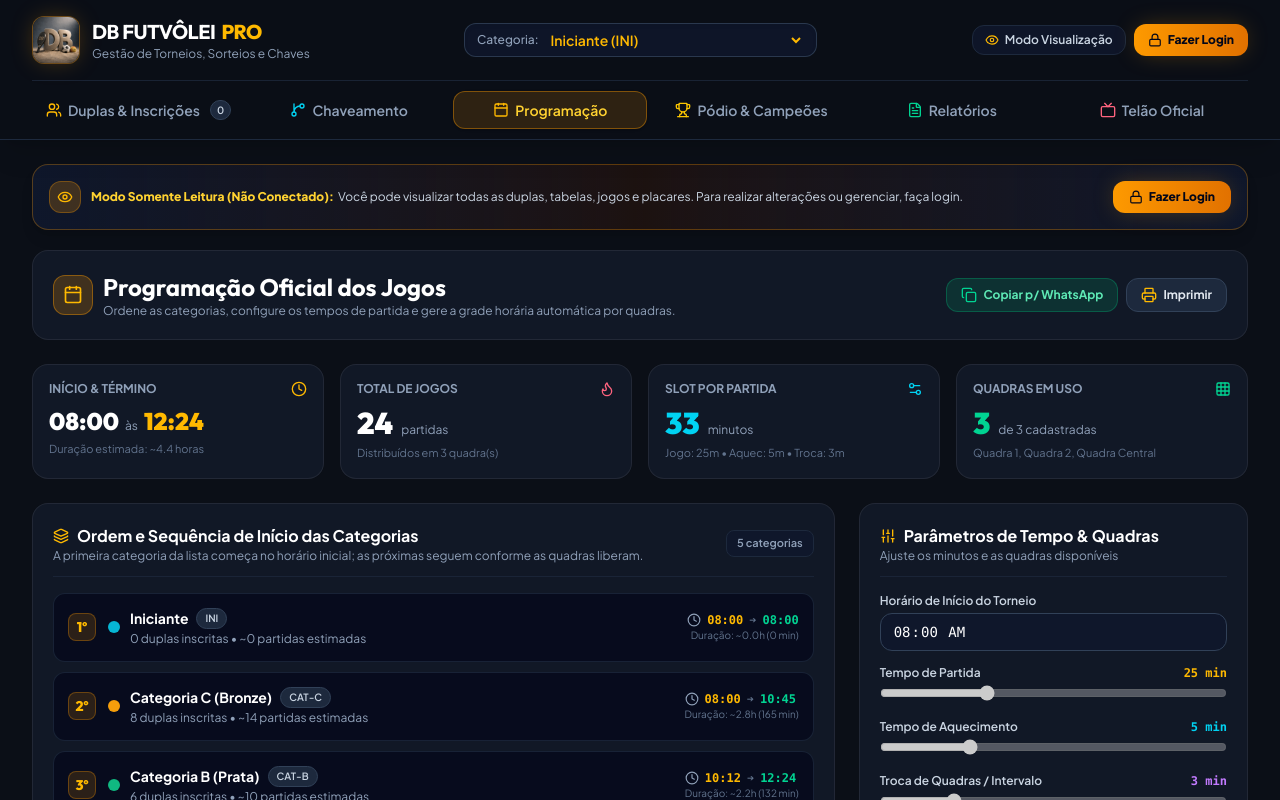
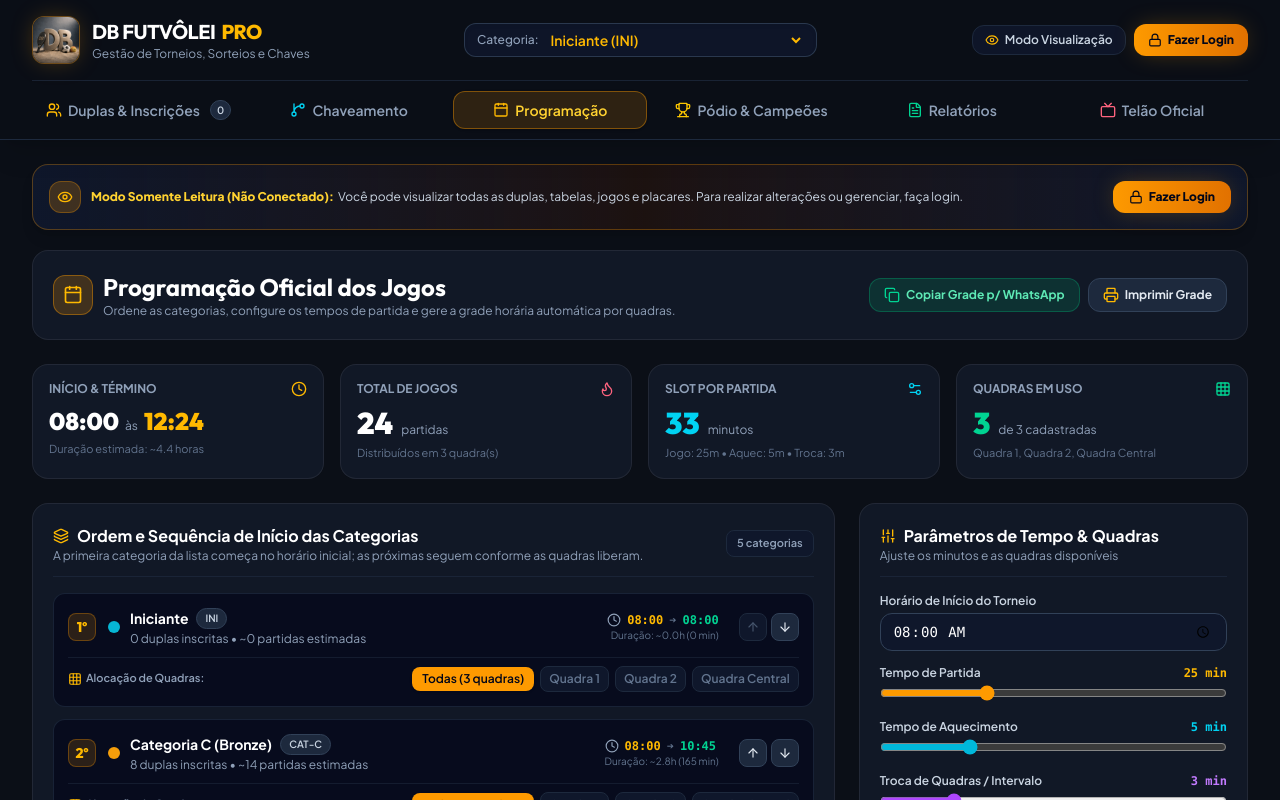
Before and after one commit to daniel1alexandre/Antigravity, a React (Vite) app: page / in a window 1280 px wide. Both pictures are taken after a click on the button "Programação". Shown: the top 800 px of the page. Built offline with nearby package versions, Linux system fonts and the light colour scheme.

Commit message:
feat: restringir impressao e whatsapp a grade de horarios e adicionar alocacao de quadras por categoria

```diff
--- a/src/components/ScheduleManager.jsx
+++ b/src/components/ScheduleManager.jsx
@@ -57,6 +57,11 @@ export default function ScheduleManager({
   const [lunchStart, setLunchStart] = useState(savedConfig.lunchBreak?.startTime || '12:30');
   const [lunchDuration, setLunchDuration] = useState(savedConfig.lunchBreak?.duration || 45);
 
+  // Category Court Configuration: { [catId]: 'ALL' | [courtId, ...] }
+  const [categoryCourtsConfig, setCategoryCourtsConfig] = useState(
+    savedConfig.categoryCourtsConfig || {}
+  );
+
   // Category Order state
   const [categoryOrder, setCategoryOrder] = useState(() => {
     if (savedConfig.categoryOrder && Array.isArray(savedConfig.categoryOrder)) {
@@ -86,7 +91,6 @@ export default function ScheduleManager({
 
   // Handle reorder categories
   const moveCategory = (index, direction) => {
-    if (isReadOnly) return;
     const targetIndex = index + direction;
     if (targetIndex < 0 || targetIndex >= categoryOrder.length) return;
     const newOrder = [...categoryOrder];
@@ -96,9 +100,44 @@ export default function ScheduleManager({
     setCategoryOrder(newOrder);
   };
 
+  // Toggle category court restriction
+  const handleSetCategoryCourts = (catId, mode) => {
+    setCategoryCourtsConfig(prev => ({
+      ...prev,
+      [catId]: mode // 'ALL' or array
+    }));
+  };
+
+  const handleToggleCategoryCourt = (catId, courtId) => {
+    setCategoryCourtsConfig(prev => {
+      const current = prev[catId];
+      let updated;
+      if (!current || current === 'ALL') {
+        updated = [courtId];
+      } else if (Array.isArray(current)) {
+        if (current.includes(courtId)) {
+          updated = current.filter(id => id !== courtId);
+          if (updated.length === 0) {
+            updated = 'ALL';
+          }
+        } else {
+          updated = [...current, courtId];
+          if (updated.length >= activeCourts.length) {
+            updated = 'ALL';
+          }
+        }
+      } else {
+        updated = [courtId];
+      }
+      return {
+        ...prev,
+        [catId]: updated
+      };
+    });
+  };
+
   // Toggle court selection
   const toggleCourt = (courtId) => {
-    if (isReadOnly) return;
     setSelectedCourtIds(prev => {
       if (prev.includes(courtId)) {
         if (prev.length <= 1) {
@@ -122,6 +161,7 @@ export default function ScheduleManager({
       courtSwitchDuration: Number(courtSwitchDuration),
       selectedCourtIds,
       categoryOrder,
+      categoryCourtsConfig,
       lunchBreak: {
         enabled: lunchEnabled,
         startTime: lunchStart,
@@ -260,16 +300,34 @@ export default function ScheduleManager({
 
       const catStartMinutes = Math.min(...courtNextFreeTime);
 
-      // Schedule each match across available courts
+      // Determine allowed courts for this category
+      const catCourts = categoryCourtsConfig[cat.id];
+      let allowedCourtIndices = [];
+
+      if (!catCourts || catCourts === 'ALL') {
+        // All active courts without restriction
+        allowedCourtIndices = activeCourts.map((_, idx) => idx);
+      } else if (Array.isArray(catCourts) && catCourts.length > 0) {
+        allowedCourtIndices = activeCourts
+          .map((c, idx) => (catCourts.includes(c.id) ? idx : -1))
+          .filter(idx => idx !== -1);
+      }
+
+      if (allowedCourtIndices.length === 0) {
+        allowedCourtIndices = activeCourts.map((_, idx) => idx);
+      }
+
+      // Schedule each match across available courts respecting category restrictions
       catMatchesList.forEach((item) => {
-        // Find court that is free earliest
-        let chosenCourtIndex = 0;
-        let earliestFree = courtNextFreeTime[0];
+        // Find court that is free earliest AMONG the allowed courts for this category
+        let chosenCourtIndex = allowedCourtIndices[0];
+        let earliestFree = courtNextFreeTime[chosenCourtIndex];
 
-        for (let c = 1; c < courtsCount; c++) {
-          if (courtNextFreeTime[c] < earliestFree) {
-            earliestFree = courtNextFreeTime[c];
-            chosenCourtIndex = c;
+        for (let i = 1; i < allowedCourtIndices.length; i++) {
+          const cIdx = allowedCourtIndices[i];
+          if (courtNextFreeTime[cIdx] < earliestFree) {
+            earliestFree = courtNextFreeTime[cIdx];
+            chosenCourtIndex = cIdx;
           }
         }
 
@@ -380,21 +438,19 @@ export default function ScheduleManager({
     window.print();
   };
 
-  // Copy schedule as plain text for WhatsApp
+  // Copy schedule as plain text for WhatsApp - APENAS A PARTE DA GRADE DE HORÁRIOS
   const handleCopyScheduleText = () => {
-    let text = `📅 *PROGRAMAÇÃO OFICIAL - ${eventInfo?.name || 'TORNEIO DE FUTVÔLEI'}*\n`;
-    text += `⏰ Início: ${overallStats.tournamentStartTime} | Término Previsto: ${overallStats.tournamentEndTime}\n`;
-    text += `🏟️ Quadras em Uso: ${overallStats.courtsUsed} | Duração por Jogo: ${overallStats.slotPerGameMinutes} min\n\n`;
+    if (filteredMatches.length === 0) {
+      alert('Nenhum jogo na grade para copiar.');
+      return;
+    }
 
-    text += `📋 *ORDEM DAS CATEGORIAS:*\n`;
-    categorySummaries.forEach((s, idx) => {
-      text += `${idx + 1}. *${s.category.name}* (${s.teamsCount} duplas - ${s.matchesCount} jogos) ➔ ${s.startTimeFormatted} às ${s.endTimeFormatted}\n`;
-    });
+    let text = `📅 *GRADE DE HORÁRIOS - ${eventInfo?.name || 'TORNEIO DE FUTVÔLEI'}*\n`;
+    text += `⏰ Início: ${overallStats.tournamentStartTime} | Término Previsto: ${overallStats.tournamentEndTime}\n\n`;
 
-    text += `\n🎾 *GRADE DE JOGOS:*\n`;
-    scheduledMatches.forEach((m) => {
-      text += `⏱️ ${m.timeFormatted} | ${m.court.name} | [${m.category.shortName}] ${m.roundName}\n`;
-      text += `   👉 ${m.team1Name} vs ${m.team2Name}\n\n`;
+    filteredMatches.forEach((m) => {
+      text += `⏱️ *${m.timeFormatted}* | 🏟️ *${m.court.name}* | [${m.category.shortName}] ${m.roundName}\n`;
+      text += `👉 *${m.team1Name}* vs *${m.team2Name}*\n\n`;
     });
 
     navigator.clipboard.writeText(text).then(() => {
@@ -407,7 +463,7 @@ export default function ScheduleManager({
     <div className="space-y-6">
 
       {/* Top Header & Action Controls */}
-      <div className="flex flex-col md:flex-row md:items-center justify-between gap-4 glass-panel p-5 rounded-2xl border border-slate-800">
+      <div className="schedule-header-section flex flex-col md:flex-row md:items-center justify-between gap-4 glass-panel p-5 rounded-2xl border border-slate-800">
         <div>
           <div className="flex items-center gap-2.5">
             <div className="w-10 h-10 rounded-xl bg-amber-500/20 border border-amber-500/40 flex items-center justify-center text-amber-400">
@@ -424,25 +480,25 @@ export default function ScheduleManager({
           </div>
         </div>
 
-        <div className="flex flex-wrap items-center gap-2">
+        <div className="flex flex-wrap items-center gap-2 no-print">
           {/* WhatsApp Copy Button */}
           <button
             onClick={handleCopyScheduleText}
             className="flex items-center gap-1.5 px-3.5 py-2 rounded-xl bg-emerald-600/20 hover:bg-emerald-600/30 text-emerald-300 border border-emerald-500/30 text-xs font-bold transition-all active:scale-95"
-            title="Copiar programação para WhatsApp"
+            title="Copiar apenas a grade de horários para WhatsApp"
           >
             {copiedNotification ? <Check className="w-4 h-4 text-emerald-400" /> : <Copy className="w-4 h-4 text-emerald-400" />}
-            <span>{copiedNotification ? 'Copiado!' : 'Copiar p/ WhatsApp'}</span>
+            <span>{copiedNotification ? 'Copiado!' : 'Copiar Grade p/ WhatsApp'}</span>
           </button>
 
           {/* Print Button */}
           <button
             onClick={handlePrint}
             className="flex items-center gap-1.5 px-3.5 py-2 rounded-xl bg-slate-800 hover:bg-slate-700 text-slate-200 border border-slate-700 text-xs font-bold transition-all active:scale-95"
-            title="Imprimir grade oficial"
+            title="Imprimir apenas a grade oficial de horários"
           >
             <Printer className="w-4 h-4 text-amber-400" />
-            <span>Imprimir</span>
+            <span>Imprimir Grade</span>
           </button>
 
           {/* Save Configuration Button */}
@@ -459,7 +515,7 @@ export default function ScheduleManager({
       </div>
 
       {/* KPI Overview Cards */}
-      <div className="grid grid-cols-2 lg:grid-cols-4 gap-3 sm:gap-4">
+      <div className="schedule-kpis-section grid grid-cols-2 lg:grid-cols-4 gap-3 sm:gap-4">
         <div className="glass-panel p-4 rounded-2xl border border-slate-800">
           <div className="flex items-center justify-between">
             <span className="text-xs font-bold text-slate-400">INÍCIO & TÉRMINO</span>
@@ -525,7 +581,7 @@ export default function ScheduleManager({
       </div>
 
       {/* Configuration & Sequencing Section */}
-      <div className="grid grid-cols-1 lg:grid-cols-3 gap-6">
+      <div className="schedule-config-section grid grid-cols-1 lg:grid-cols-3 gap-6">
 
         {/* Column 1 & 2: Category Order & Sequencing */}
         <div className="lg:col-span-2 glass-panel p-5 rounded-2xl border border-slate-800 space-y-4">
@@ -549,16 +605,19 @@ export default function ScheduleManager({
               Nenhuma categoria cadastrada no momento. Crie categorias para programar o torneio.
             </div>
           ) : (
-            <div className="space-y-2.5">
+            <div className="space-y-3">
               {categorySummaries.map((item, index) => {
                 const isFirst = index === 0;
                 const isLast = index === categorySummaries.length - 1;
+                const catCourts = categoryCourtsConfig[item.category.id];
+                const isAllCourts = !catCourts || catCourts === 'ALL';
 
                 return (
                   <div
                     key={item.category.id}
-                    className="p-3.5 rounded-xl bg-slate-950/60 border border-slate-800/80 hover:border-slate-700 transition-all flex flex-col sm:flex-row sm:items-center justify-between gap-3"
+                    className="p-3.5 rounded-xl bg-slate-950/60 border border-slate-800/80 hover:border-slate-700 transition-all space-y-2.5"
                   >
+                    <div className="flex flex-col sm:flex-row sm:items-center justify-between gap-3">
                       {/* Position and Category Info */}
                       <div className="flex items-center gap-3">
                         <div className="w-7 h-7 rounded-lg bg-amber-500/15 border border-amber-500/30 text-amber-400 flex items-center justify-center font-display font-extrabold text-sm flex-shrink-0">
@@ -606,7 +665,6 @@ export default function ScheduleManager({
                         </div>
 
                         {/* Up / Down Buttons */}
-                      {!isReadOnly && (
                         <div className="flex items-center gap-1 ml-2">
                           <button
                             onClick={() => moveCategory(index, -1)}
@@ -614,7 +672,7 @@ export default function ScheduleManager({
                             className={`p-1.5 rounded-lg border transition-all ${
                               isFirst
                                 ? 'bg-slate-900 border-slate-800 text-slate-600 cursor-not-allowed'
-                                : 'bg-slate-800 hover:bg-slate-700 text-slate-200 border-slate-700 hover:text-white'
+                                : 'bg-slate-800 hover:bg-slate-700 text-slate-200 border-slate-700 hover:text-white cursor-pointer active:scale-95'
                             }`}
                             title="Mover categoria para cima"
                           >
@@ -626,14 +684,57 @@ export default function ScheduleManager({
                             className={`p-1.5 rounded-lg border transition-all ${
                               isLast
                                 ? 'bg-slate-900 border-slate-800 text-slate-600 cursor-not-allowed'
-                                : 'bg-slate-800 hover:bg-slate-700 text-slate-200 border-slate-700 hover:text-white'
+                                : 'bg-slate-800 hover:bg-slate-700 text-slate-200 border-slate-700 hover:text-white cursor-pointer active:scale-95'
                             }`}
                             title="Mover categoria para baixo"
                           >
                             <ArrowDown className="w-3.5 h-3.5" />
                           </button>
                         </div>
-                      )}
+                      </div>
+                    </div>
+
+                    {/* Definição de Quadras desta Categoria: Todas sem restrição ou específicas */}
+                    <div className="pt-2 border-t border-slate-800/60 flex flex-wrap items-center justify-between gap-2 text-xs">
+                      <span className="text-slate-400 font-semibold flex items-center gap-1 text-[11px]">
+                        <Grid className="w-3.5 h-3.5 text-amber-400" />
+                        Alocação de Quadras:
+                      </span>
+
+                      <div className="flex flex-wrap items-center gap-1.5">
+                        {/* Opção: Todas sem restrição */}
+                        <button
+                          type="button"
+                          onClick={() => handleSetCategoryCourts(item.category.id, 'ALL')}
+                          className={`px-2.5 py-1 rounded-lg text-xs font-semibold transition-all cursor-pointer active:scale-95 ${
+                            isAllCourts
+                              ? 'bg-amber-500 text-slate-950 font-bold shadow-sm'
+                              : 'bg-slate-900 text-slate-400 hover:text-slate-200 border border-slate-800'
+                          }`}
+                        >
+                          Todas ({activeCourts.length} quadras)
+                        </button>
+
+                        {/* Quadras específicas individuais */}
+                        {activeCourts.map(c => {
+                          const isSelected = Array.isArray(catCourts) && catCourts.includes(c.id);
+                          return (
+                            <button
+                              key={c.id}
+                              type="button"
+                              onClick={() => handleToggleCategoryCourt(item.category.id, c.id)}
+                              className={`px-2 py-1 rounded-lg text-xs font-semibold transition-all cursor-pointer active:scale-95 ${
+                                isSelected
+                                  ? 'bg-emerald-500/20 text-emerald-300 border border-emerald-500/40 font-bold'
+                                  : 'bg-slate-900 text-slate-500 hover:text-slate-300 border border-slate-800'
+                              }`}
+                              title={`Usar ${c.name} para ${item.category.name}`}
+                            >
+                              {c.name}
+                            </button>
+                          );
+                        })}
+                      </div>
                     </div>
                   </div>
                 );
@@ -662,8 +763,7 @@ export default function ScheduleManager({
                 type="time"
                 value={startTime}
                 onChange={(e) => setStartTime(e.target.value)}
-                disabled={isReadOnly}
-                className="w-full bg-slate-900 border border-slate-700 rounded-xl px-3 py-2 text-white font-mono text-sm focus:outline-none focus:border-amber-500"
+                className="w-full bg-slate-900 border border-slate-700 rounded-xl px-3 py-2 text-white font-mono text-sm focus:outline-none focus:border-amber-500 cursor-pointer"
               />
             </div>
 
@@ -680,7 +780,6 @@ export default function ScheduleManager({
                 step="5"
                 value={matchDuration}
                 onChange={(e) => setMatchDuration(Number(e.target.value))}
-                disabled={isReadOnly}
                 className="w-full accent-amber-500 cursor-pointer"
               />
             </div>
@@ -698,7 +797,6 @@ export default function ScheduleManager({
                 step="1"
                 value={warmupDuration}
                 onChange={(e) => setWarmupDuration(Number(e.target.value))}
-                disabled={isReadOnly}
                 className="w-full accent-cyan-500 cursor-pointer"
               />
             </div>
@@ -716,7 +814,6 @@ export default function ScheduleManager({
                 step="1"
                 value={courtSwitchDuration}
                 onChange={(e) => setCourtSwitchDuration(Number(e.target.value))}
-                disabled={isReadOnly}
                 className="w-full accent-purple-500 cursor-pointer"
               />
             </div>
@@ -749,7 +846,6 @@ export default function ScheduleManager({
                         type="checkbox"
                         checked={isChecked}
                         onChange={() => toggleCourt(c.id)}
-                        disabled={isReadOnly}
                         className="accent-amber-500 w-4 h-4 rounded cursor-pointer"
                       />
                     </label>
@@ -769,7 +865,6 @@ export default function ScheduleManager({
                   type="checkbox"
                   checked={lunchEnabled}
                   onChange={(e) => setLunchEnabled(e.target.checked)}
-                  disabled={isReadOnly}
                   className="accent-amber-500 w-4 h-4 cursor-pointer"
                 />
               </div>
@@ -807,10 +902,22 @@ export default function ScheduleManager({
 
       </div>
 
-      {/* Grade de Jogos / Cronograma Detalhado */}
-      <div className="glass-panel p-5 rounded-2xl border border-slate-800 space-y-4">
-        {/* Table & View Controls */}
-        <div className="flex flex-col sm:flex-row sm:items-center justify-between gap-3 border-b border-slate-800/80 pb-3">
+      {/* Grade de Jogos / Cronograma Detalhado (Exclusivo para Impressão) */}
+      <div id="printable-schedule-grid" className="glass-panel p-5 rounded-2xl border border-slate-800 space-y-4">
+
+        {/* Cabeçalho impresso exclusivo para quando sair na folha */}
+        <div className="print-only-header">
+          <h1 className="text-xl font-black uppercase tracking-wide">
+            {eventInfo?.name || 'Torneio de Futvôlei'}
+          </h1>
+          <p className="text-sm font-bold">Grade Oficial de Horários dos Jogos</p>
+          <p className="text-xs text-slate-600 mt-1">
+            Início: {overallStats.tournamentStartTime} • Término Estimado: {overallStats.tournamentEndTime} • {overallStats.totalMatches} partidas • {overallStats.courtsUsed} quadra(s)
+          </p>
+        </div>
+
+        {/* Table & View Controls (Ocultos na impressão) */}
+        <div className="no-print flex flex-col sm:flex-row sm:items-center justify-between gap-3 border-b border-slate-800/80 pb-3">
           <div className="flex items-center gap-2">
             <h3 className="font-bold text-lg text-white font-display flex items-center gap-2">
               <Calendar className="w-5 h-5 text-amber-400" />
```
Also changed, not shown: src/index.css (+82 -2 lines). Lines whose indentation alone changed are shown as unchanged.
